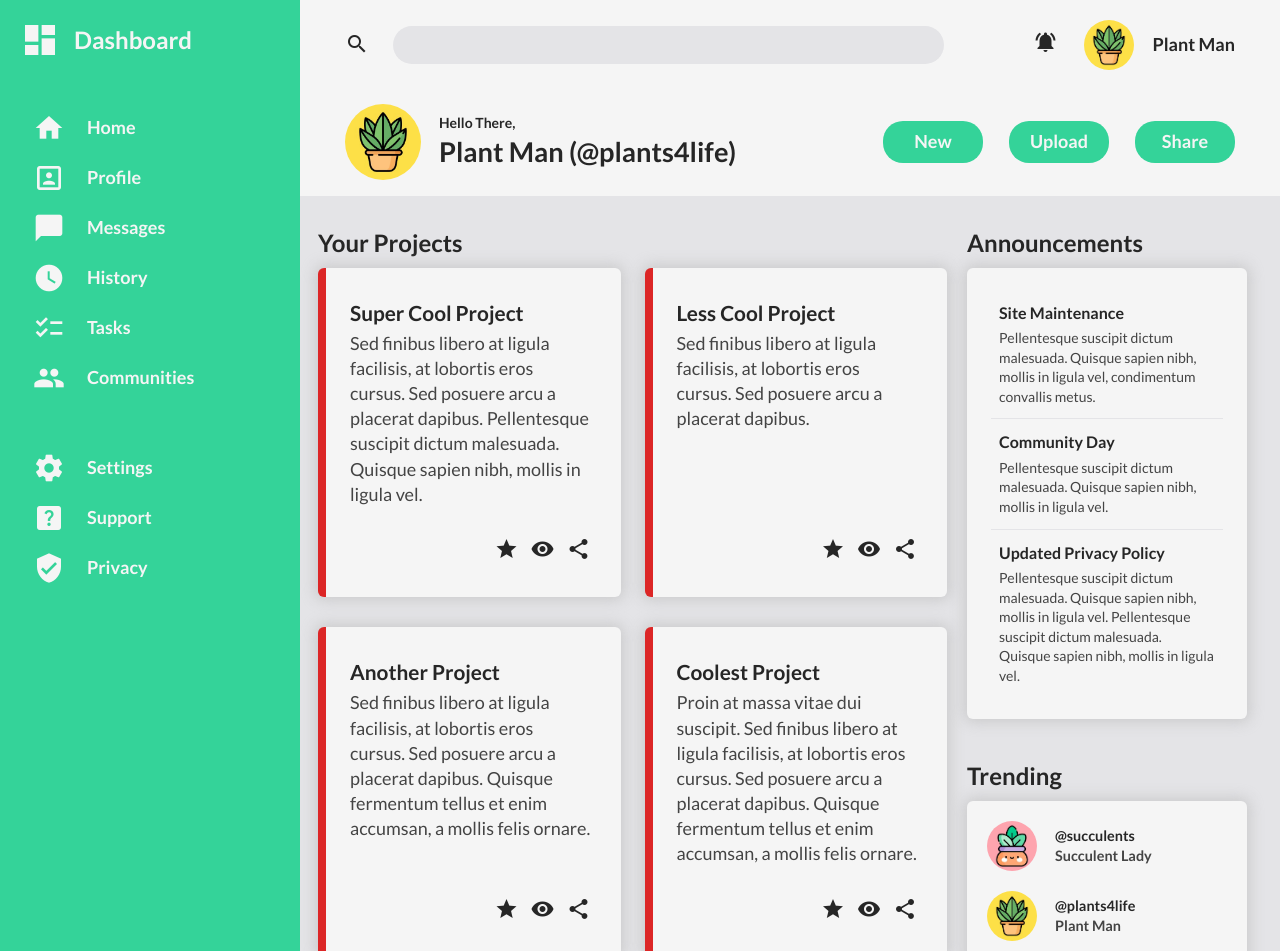
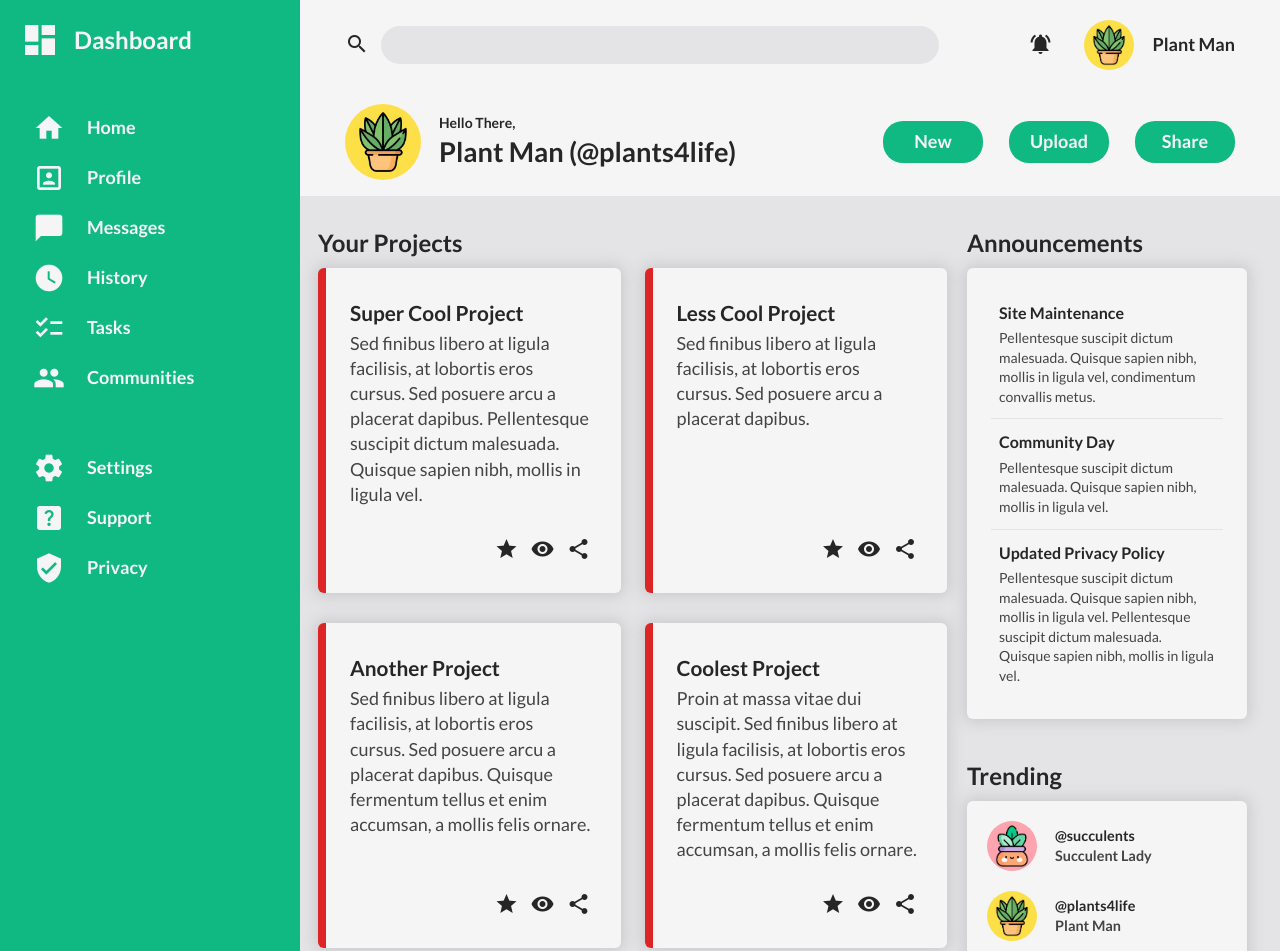
Before and after one commit to bst003/admin-dashboard, a plain HTML site: page index.html in a window 1280 px wide. Shown: the top 951 px of the page. Drawn offline with Linux system fonts and the light colour scheme.

Commit message:
Update colors for accessibility, update header spacing

```diff
--- a/assets/css/styles.css
+++ b/assets/css/styles.css
@@ -4,8 +4,8 @@ Base Styles & Base Elements
 
 :root{
     /*COLORS*/
-    --emerald: #34d399;
-    --dark-emerald: #25a777;
+    --emerald: #10b981 ;
+    --dark-emerald: #0D9668;
     --red: #dc2626;
     --light-gray: #e4e4e7;
     --dark-gray: #262626;
@@ -141,6 +141,7 @@ Multi-Area Elements
             display: block;}
 
 .icon-link{
+    line-height: 1;
     text-decoration: none;
     font-size: var(--font-size-base);}
     .icon-link:hover,
@@ -240,7 +241,7 @@ Header
                 display: grid;
                 align-items: center;
                 grid-template-columns: min-content 1fr;
-                gap: 24px;}
+                gap: 12px;}
                 .search label{
                     line-height: 1;}
 
@@ -248,7 +249,7 @@ Header
             display: grid;
             align-items: center;
             grid-template-columns: max-content 1fr;
-            gap: 27px;}
+            gap: 32px;}
 
     .header-bottom{
         display: grid;
```
